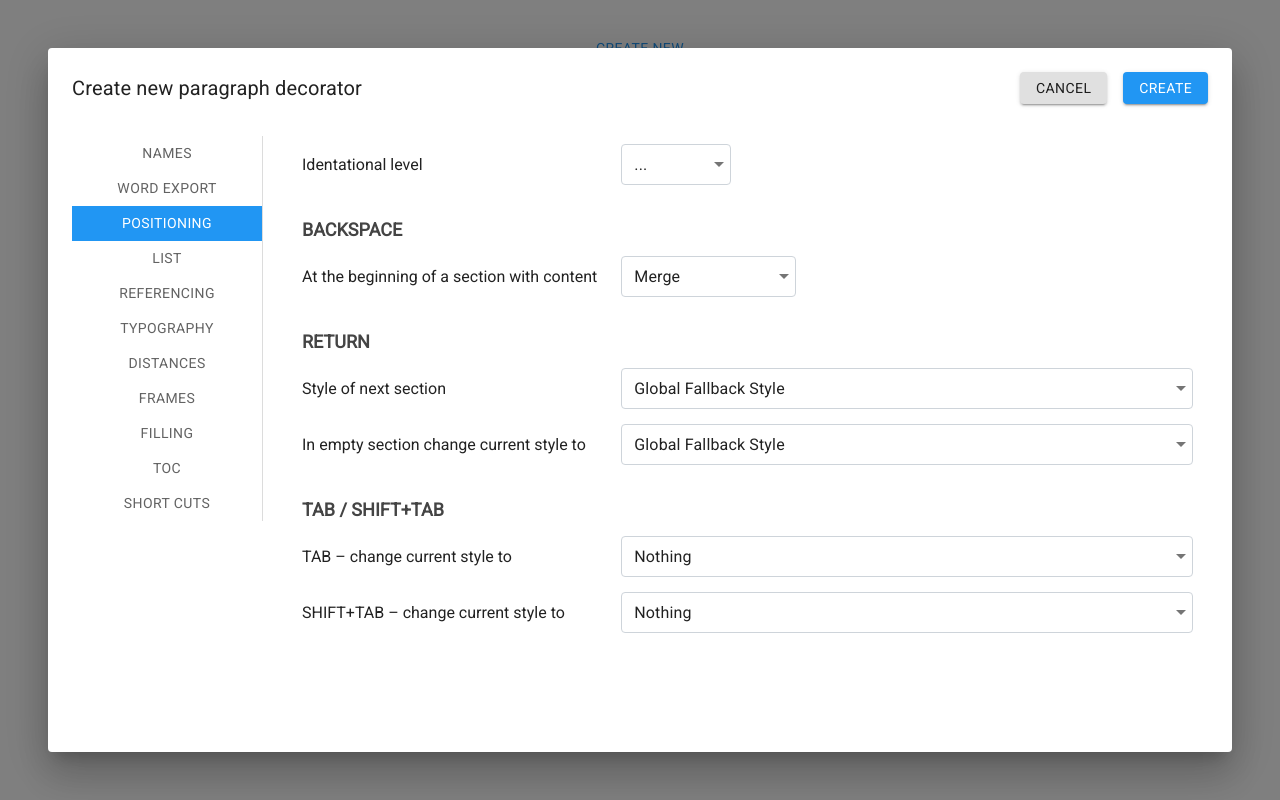
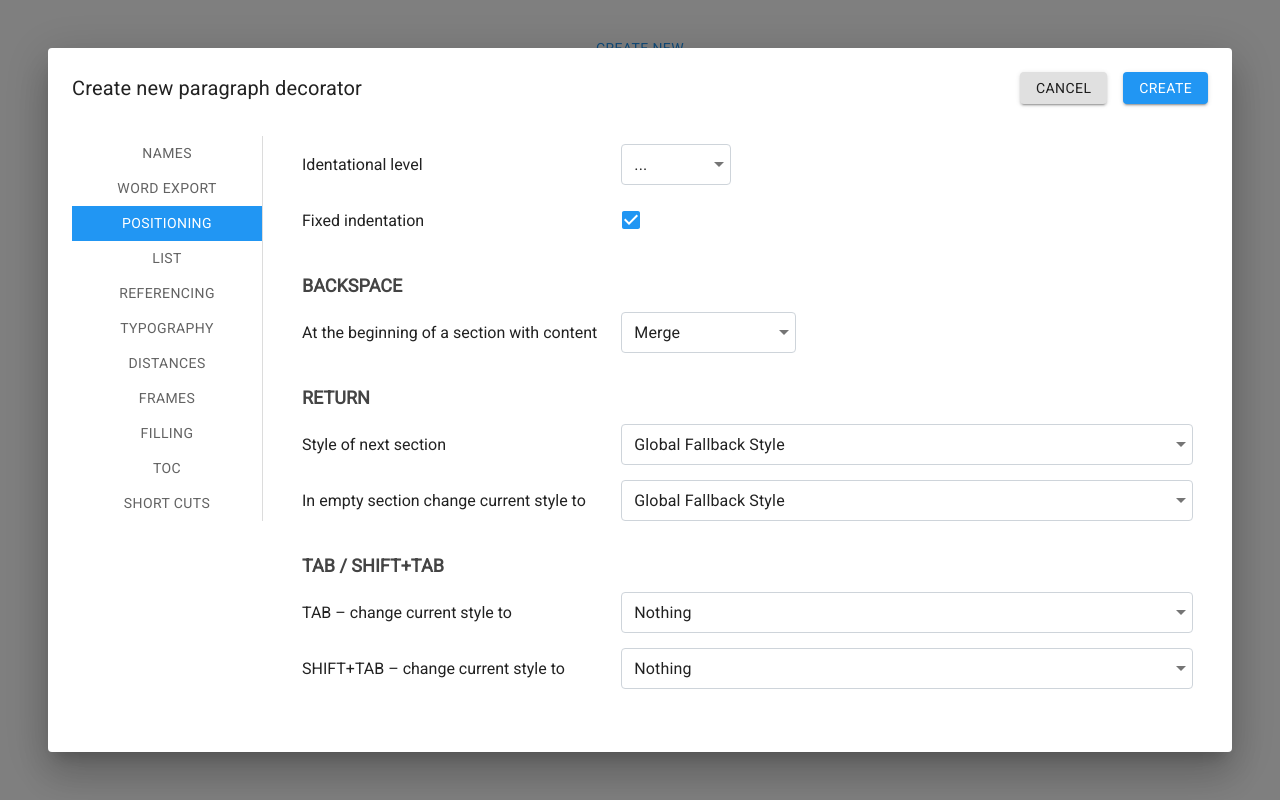
Before and after one commit to svognev/newdec, a React (Create React App) app: page / in a window 1280 px wide. Both pictures are taken after a click on the tab "POSITIONING". Built offline with nearby package versions, Linux system fonts and the light colour scheme.

Commit message:
add fixed indentation fieald to positioning section

```diff
--- a/src/components/DecoratorDialog/constants/emptyDecFormState.js
+++ b/src/components/DecoratorDialog/constants/emptyDecFormState.js
@@ -45,6 +45,7 @@ export const emptyDecFormState = {
     wordStyleName: "",
     softReturn: false,
     indentationalLevel: "",
+    fixedIndentation: true,
     backspaceActionWithContent: "merge",
     backspaceActionWithContentStyle: "default",
     returnActionNextSection: "default",
--- a/src/components/DecoratorDialog/sections/PositioningSection/PositioningSection.js
+++ b/src/components/DecoratorDialog/sections/PositioningSection/PositioningSection.js
@@ -2,18 +2,20 @@ import React from "react";
 import { connect } from "react-redux";
 
 import NativeSelect from "@material-ui/core/NativeSelect";
+import Checkbox from "@material-ui/core/Checkbox";
 
 import CustomInput from "../../common/CustomInput";
 import CustomInputShort from "../../common/CustomInputShort";
 import { backSpaceActions, decoratorsList } from "../../constants";
 import BackSpaceActionInput from "./BackSpaceActionInput";
-import { setValue } from "../../actions";
+import { setValue, toggleValue } from "../../actions";
 
 import "./style.css";
 
 const PositioningSection = props => {
     const {
         indentationalLevel, changeIndentationalLevel,
+        fixedIndentation, changeisFixedIndentation,
         backspaceActionWithContent, changeBackspaceActionWithContent,
         backspaceActionWithContentStyle, changeBackspaceActionWithContentStyle,
         returnActionNextSection, changeReturnActionNextSection,
@@ -44,17 +46,26 @@ const PositioningSection = props => {
                 </NativeSelect>
             </div>
 
-            <div id="r2" className="sectionTitle">
+            <span id="r2c1">Fixed indentation</span>
+            <div id="r2c2" className="unlabeledCheckbox">
+                <Checkbox
+                    checked={fixedIndentation}
+                    onChange={changeisFixedIndentation}
+                    color="primary"
+                />
+            </div>
+
+            <div id="r3" className="sectionTitle">
                 <span>BACKSPACE</span>
             </div>
 
-            <span id="r3c1">At the beginning of a section with content</span>
+            <span id="r4c1">At the beginning of a section with content</span>
             <div className="dialogGrid dialogGrid_2cols">
                 <div>
                     <NativeSelect
                         value={backspaceActionWithContent}
                         onChange={changeBackspaceActionWithContent}
-                        id="r3c2"
+                        id="r4c2"
                         input={ <BackSpaceActionInput /> }
                     >
                         {backSpaceActions.map(action => (
@@ -74,16 +85,16 @@ const PositioningSection = props => {
                 </div>
             </div>
 
-            <div id="r4" className="sectionTitle">
+            <div id="r5" className="sectionTitle">
                 <span>RETURN</span>
             </div>
 
-            <span id="r5c1">Style of next section</span>
+            <span id="r6c1">Style of next section</span>
             <div className="wideSelectBox">
                 <NativeSelect
                     value={returnActionNextSection}
                     onChange={changeReturnActionNextSection}
-                    id="r5c2"
+                    id="r6c2"
                     input={ <CustomInput /> }
                 >
                     <option value="">Nothing</option>
@@ -93,12 +104,12 @@ const PositioningSection = props => {
             </div>
 
 
-            <span id="r6c1">In empty section change current style to</span>
+            <span id="r7c1">In empty section change current style to</span>
             <div className="wideSelectBox">
                 <NativeSelect
                     value={returnActionEmptySection}
                     onChange={changeReturnActionEmptySection}
-                    id="r6c2"
+                    id="r7c2"
                     input={ <CustomInput /> }
                 >
                     <option value="">Nothing</option>
@@ -107,16 +118,16 @@ const PositioningSection = props => {
                 </NativeSelect>
             </div>
 
-            <div id="r7" className="sectionTitle">
+            <div id="r8" className="sectionTitle">
                 <span>TAB / SHIFT+TAB</span>
             </div>
 
-            <span id="r8c1">TAB – change current style to</span>
+            <span id="r9c1">TAB – change current style to</span>
             <div className="wideSelectBox">
                 <NativeSelect
                     value={tabAction}
                     onChange={changeTabAction}
-                    id="r8c2"
+                    id="r9c2"
                     input={ <CustomInput /> }
                 >
                     <option value="">Nothing</option>
@@ -124,12 +135,12 @@ const PositioningSection = props => {
                 </NativeSelect>
             </div>
 
-            <span id="r9c1">SHIFT+TAB – change current style to</span>
+            <span id="r10c1">SHIFT+TAB – change current style to</span>
             <div className="wideSelectBox">
                 <NativeSelect
                     value={shiftTabAction}
                     onChange={changeShiftTabAction}
-                    id="r9c2"
+                    id="r10c2"
                     input={ <CustomInput /> }
                 >
                     <option value="">Nothing</option>
@@ -149,6 +160,7 @@ const mapStateToProps = ({ decoratorDialog: { form }}) => {
         returnActionEmptySection: form.returnActionEmptySection,
         tabAction: form.tabAction,
         shiftTabAction: form.shiftTabAction,
+        fixedIndentation: form.fixedIndentation,
     };
 };
 
@@ -163,6 +175,7 @@ const mapDispatchToProps = dispatch => {
         changeReturnActionEmptySection: setValue(dispatch)("returnActionEmptySection"),
         changeTabAction: setValue(dispatch)("tabAction"),
         changeShiftTabAction: setValue(dispatch)("shiftTabAction"),
+        changeisFixedIndentation: toggleValue(dispatch)("fixedIndentation"),
     };
 };
 
--- a/src/components/DecoratorDialog/sections/PositioningSection/style.css
+++ b/src/components/DecoratorDialog/sections/PositioningSection/style.css
@@ -1,14 +1,15 @@
 
 .decoratorDialog .dialogGrid_positioning {
     grid-template-areas: "r1c1 r1c2"
-                         "r2 r2"
-                         "r3c1 r3c2"
-                         "r4 r4"
-                         "r5c1 r5c2"
+                         "r2c1 r2c2"
+                         "r3 r3"
+                         "r4c1 r4c2"
+                         "r5 r5"
                          "r6c1 r6c2"
-                         "r7 r7"
-                         "r8c1 r8c2"
-                         "r9c1 r9c2";
+                         "r7c1 r7c2"
+                         "r8 r8"
+                         "r9c1 r9c2"
+                         "r10c1 r10c2";
     grid-template-columns: min-content 1fr;
 }
 
@@ -20,28 +21,28 @@
     grid-area: r1c2;
 }
 
-.decoratorDialog .dialogGrid_positioning #r2 {
-    grid-area: r2;
+.decoratorDialog .dialogGrid_positioning #r2c1 {
+    grid-area: r2c1;
 }
 
-.decoratorDialog .dialogGrid_positioning #r3c1 {
-    grid-area: r3c1;
+.decoratorDialog .dialogGrid_positioning #r2c2 {
+    grid-area: r2c2;
 }
 
-.decoratorDialog .dialogGrid_positioning #r3c2 {
-    grid-area: r3c2;
+.decoratorDialog .dialogGrid_positioning #r3 {
+    grid-area: r3;
 }
 
-.decoratorDialog .dialogGrid_positioning #r4 {
-    grid-area: r4;
+.decoratorDialog .dialogGrid_positioning #r4c1 {
+    grid-area: r4c1;
 }
 
-.decoratorDialog .dialogGrid_positioning #r5c1 {
-    grid-area: r5c1;
+.decoratorDialog .dialogGrid_positioning #r4c2 {
+    grid-area: r4c2;
 }
 
-.decoratorDialog .dialogGrid_positioning #r5c2 {
-    grid-area: r5c2;
+.decoratorDialog .dialogGrid_positioning #r5 {
+    grid-area: r5;
 }
 
 .decoratorDialog .dialogGrid_positioning #r6c1 {
@@ -52,16 +53,16 @@
     grid-area: r6c2;
 }
 
-.decoratorDialog .dialogGrid_positioning #r7 {
-    grid-area: r7;
+.decoratorDialog .dialogGrid_positioning #r7c1 {
+    grid-area: r7c1;
 }
 
-.decoratorDialog .dialogGrid_positioning #r8c1 {
-    grid-area: r8c1;
+.decoratorDialog .dialogGrid_positioning #r7c2 {
+    grid-area: r7c2;
 }
 
-.decoratorDialog .dialogGrid_positioning #r8c2 {
-    grid-area: r8c2;
+.decoratorDialog .dialogGrid_positioning #r8 {
+    grid-area: r8;
 }
 
 .decoratorDialog .dialogGrid_positioning #r9c1 {
@@ -72,6 +73,14 @@
     grid-area: r9c2;
 }
 
+.decoratorDialog .dialogGrid_positioning #r10c1 {
+    grid-area: r10c1;
+}
+
+.decoratorDialog .dialogGrid_positioning #r10c2 {
+    grid-area: r10c2;
+}
+
 .decoratorDialog .wideSelectBox {
     display: inherit;
 }
```
